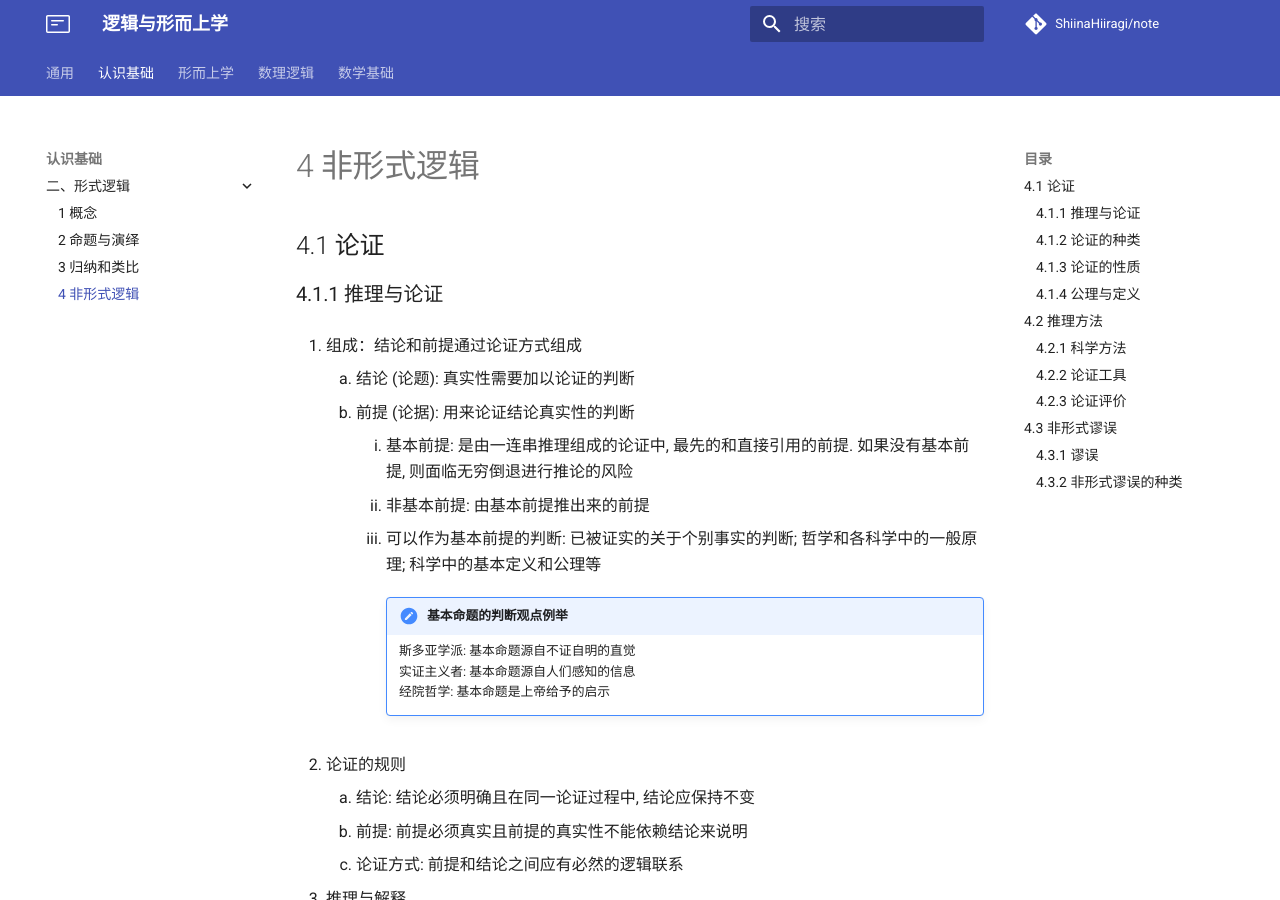
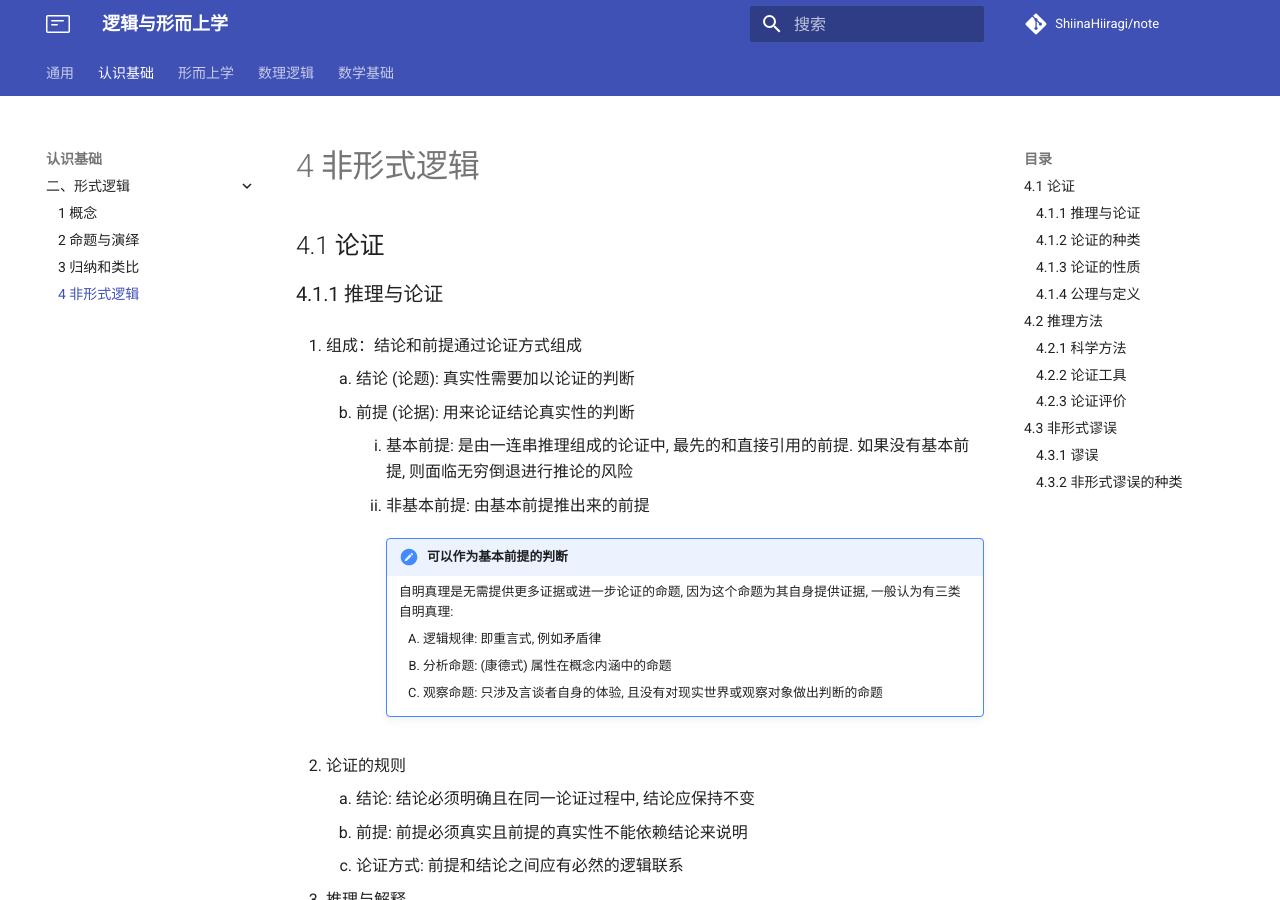
Before and after one commit to ShiinaHiiragi/note, an MkDocs documentation site: the page built from docs/cogn/formal/proof.md, in a window 1280 px wide and 900 px high. Built offline with MkDocs 1.6.1 and Material for MkDocs 9.7.7, drawn with Linux system fonts in a browser that asks for light colours; comment, search, counter and statistics services are not loaded; some of the changed text lies outside the part shown.

Commit message:
change structure

```diff
--- a/docs/cogn/formal/proof.md
+++ b/docs/cogn/formal/proof.md
@@ -7,12 +7,13 @@
     2. 前提 (论据): 用来论证结论真实性的判断
         1. 基本前提: 是由一连串推理组成的论证中, 最先的和直接引用的前提. 如果没有基本前提, 则面临无穷倒退进行推论的风险
         2. 非基本前提: 由基本前提推出来的前提
-        3. 可以作为基本前提的判断: 已被证实的关于个别事实的判断; 哲学和各科学中的一般原理; 科学中的基本定义和公理等
 
-            !!! note "基本命题的判断观点例举"
-                斯多亚学派: 基本命题源自不证自明的直觉
-                实证主义者: 基本命题源自人们感知的信息
-                经院哲学: 基本命题是上帝给予的启示
+            !!! note "可以作为基本前提的判断"
+                自明真理是无需提供更多证据或进一步论证的命题, 因为这个命题为其自身提供证据, 一般认为有三类自明真理:
+
+                1. 逻辑规律: 即重言式, 例如矛盾律
+                2. 分析命题: (康德式) 属性在概念内涵中的命题
+                3. 观察命题: 只涉及言谈者自身的体验, 且没有对现实世界或观察对象做出判断的命题
 
 2. 论证的规则
     1. 结论: 结论必须明确且在同一论证过程中, 结论应保持不变
@@ -68,13 +69,6 @@
     1. 用公理法进行研究和表述的科学体系称为公理系统, 逻辑的公理系统一般都是形式证明系统
     2. 如果选择的公理是真的, 并且制定的推理规则是正确的 (即满足「从真前提不可能推出假结论」这一要求的推理规则), 那么推出的定理必然是真的
 3. 自然演绎法: 不设定任何公理, 而是试图简单复制和提炼人类日常思维的推理过程的推理方法
-
-    !!! note "自明真理"
-        不提供公理时, 可利用自明真理终止追问, 即那些无需提供更多证据或进一步论证的命题, 因为这个命题为其自身提供证据, 一般认为有三类自明真理:
-
-        1. 逻辑规律: 即重言式, 例如矛盾律
-        2. 分析命题: (康德式) 属性在概念内涵中的命题
-        3. 观察命题: 只涉及言谈者自身的体验, 且没有对现实世界或观察对象做出判断的命题
 
 ## 4.2 推理方法
 ### 4.2.1 科学方法
```
Also changed, not shown: other parts of docs/cogn/formal/proof.md (+1 -1 lines).
